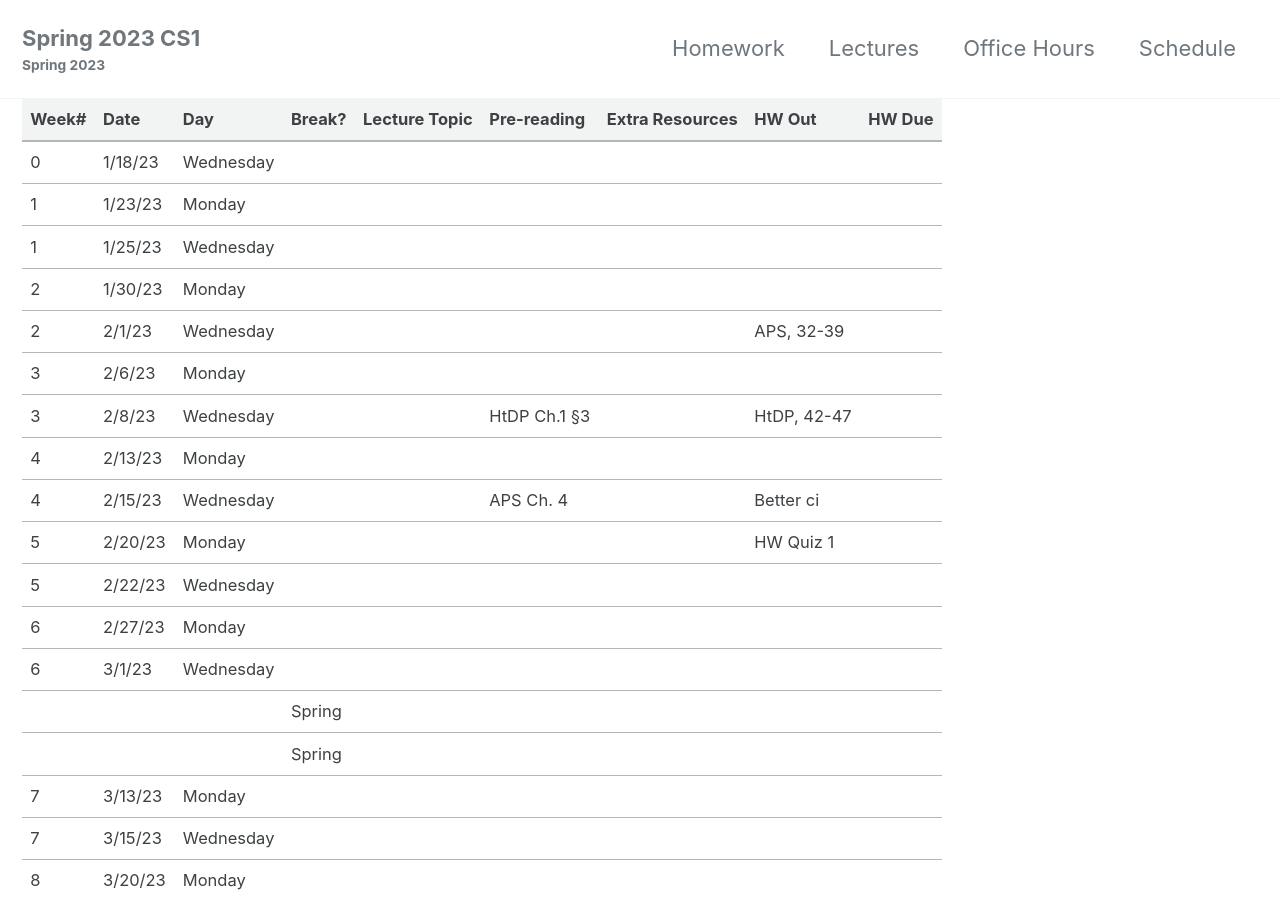
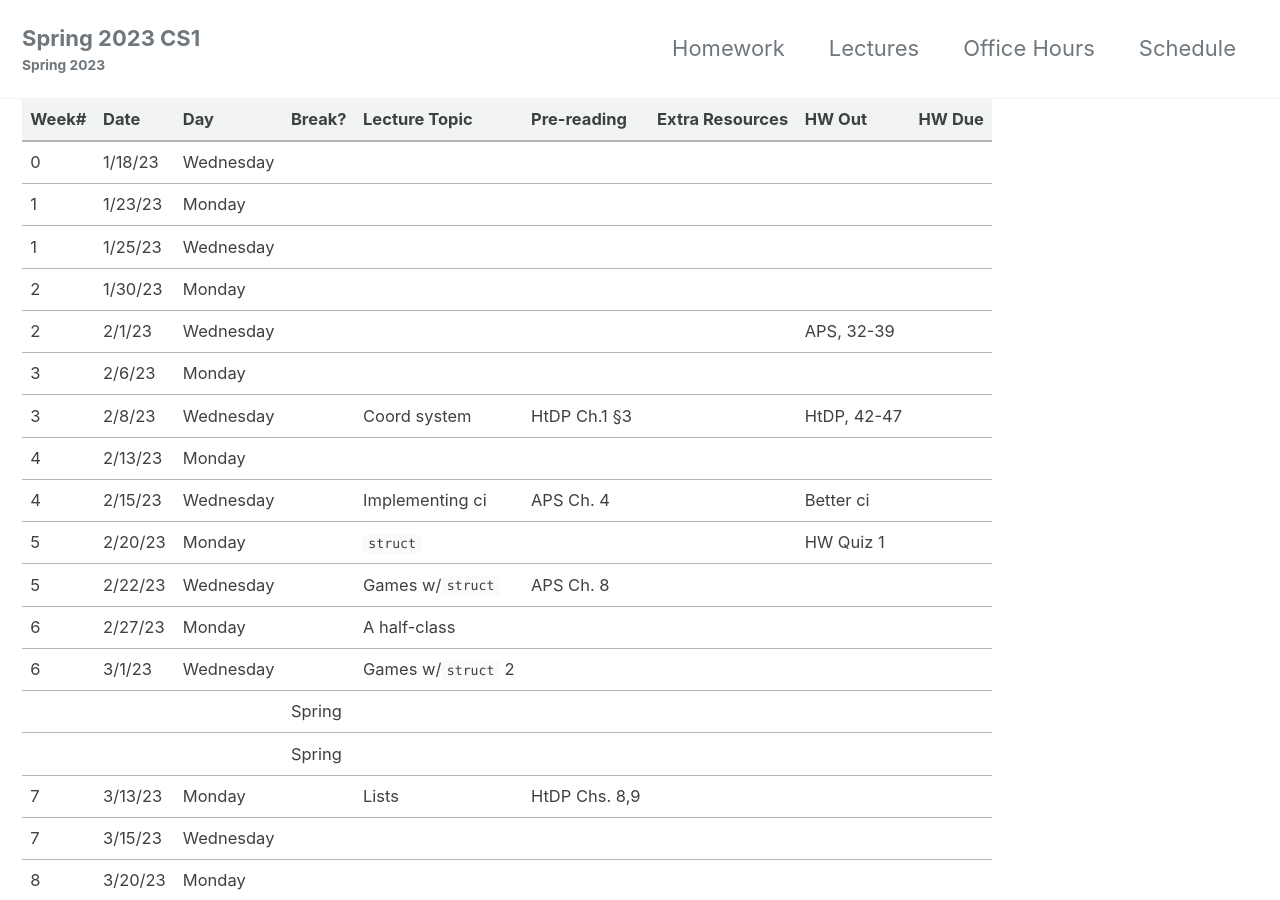
Before and after one commit to jasonhemann/25SP-CS1114, a Jekyll site: the page built from schedule.md, in a window 1280 px wide and 900 px high. Built offline with Jekyll 4.4.1, drawn with Linux system fonts in a browser that asks for light colours; cached includes are drawn as plain includes.

Commit message:
Adjusting schedule and spelling

```diff
--- a/schedule.md
+++ b/schedule.md
@@ -4,59 +4,59 @@ layout: splash
 classes: wide
 ---
 
-|-------|---------|-----------|--------|---------------|--------------|-----------------|-------------|--------|
-| Week# | Date    | Day       | Break? | Lecture Topic | Pre-reading  | Extra Resources | HW Out      | HW Due |
-|-------|---------|-----------|--------|---------------|--------------|-----------------|-------------|--------|
-| 0     | 1/18/23 | Wednesday |        |               |              |                 |             |        |
-|-------|---------|-----------|--------|---------------|--------------|-----------------|-------------|--------|
-| 1     | 1/23/23 | Monday    |        |               |              |                 |             |        |
-| 1     | 1/25/23 | Wednesday |        |               |              |                 |             |        |
-|-------|---------|-----------|--------|---------------|--------------|-----------------|-------------|--------|
-| 2     | 1/30/23 | Monday    |        |               |              |                 |             |        |
-| 2     | 2/1/23  | Wednesday |        |               |              |                 | APS, 32-39  |        |
-|-------|---------|-----------|--------|---------------|--------------|-----------------|-------------|--------|
-| 3     | 2/6/23  | Monday    |        |               |              |                 |             |        |
-| 3     | 2/8/23  | Wednesday |        |               | HtDP Ch.1 §3 |                 | HtDP, 42-47 |        |
-|-------|---------|-----------|--------|---------------|--------------|-----------------|-------------|--------|
-| 4     | 2/13/23 | Monday    |        |               |              |                 |             |        |
-| 4     | 2/15/23 | Wednesday |        |               | APS  Ch. 4   |                 | Better ci   |        |
-|-------|---------|-----------|--------|---------------|--------------|-----------------|-------------|--------|
-| 5     | 2/20/23 | Monday    |        |               |              |                 | HW Quiz 1   |        |
-| 5     | 2/22/23 | Wednesday |        |               |              |                 |             |        |
-|-------|---------|-----------|--------|---------------|--------------|-----------------|-------------|--------|
-| 6     | 2/27/23 | Monday    |        |               |              |                 |             |        |
-| 6     | 3/1/23  | Wednesday |        |               |              |                 |             |        |
-|-------|---------|-----------|--------|---------------|--------------|-----------------|-------------|--------|
-|       |         |           | Spring |               |              |                 |             |        |
-|       |         |           | Spring |               |              |                 |             |        |
-|-------|---------|-----------|--------|---------------|--------------|-----------------|-------------|--------|
-| 7     | 3/13/23 | Monday    |        |               |              |                 |             |        |
-| 7     | 3/15/23 | Wednesday |        |               |              |                 |             |        |
-|-------|---------|-----------|--------|---------------|--------------|-----------------|-------------|--------|
-| 8     | 3/20/23 | Monday    |        |               |              |                 |             |        |
-| 8     | 3/22/23 | Wednesday |        |               |              |                 |             |        |
-|-------|---------|-----------|--------|---------------|--------------|-----------------|-------------|--------|
-| 9     | 3/27/23 | Monday    |        |               |              |                 |             |        |
-| 9     | 3/29/23 | Wednesday |        |               |              |                 |             |        |
-|-------|---------|-----------|--------|---------------|--------------|-----------------|-------------|--------|
-| 10    | 4/3/23  | Monday    |        |               |              |                 |             |        |
-| 10    | 4/5/23  | Wednesday |        |               |              |                 |             |        |
-|-------|---------|-----------|--------|---------------|--------------|-----------------|-------------|--------|
-| 11    | 4/10/23 | Monday    |        |               |              |                 |             |        |
-| 11    | 4/12/23 | Wednesday |        |               |              |                 |             |        |
-|-------|---------|-----------|--------|---------------|--------------|-----------------|-------------|--------|
-| 12    | 4/17/23 | Monday    |        |               |              |                 |             |        |
-| 12    | 4/19/23 | Wednesday |        |               |              |                 |             |        |
-|-------|---------|-----------|--------|---------------|--------------|-----------------|-------------|--------|
-| 13    | 4/24/23 | Monday    |        |               |              |                 |             |        |
-| 13    | 4/26/23 | Wednesday |        |               |              |                 |             |        |
-|-------|---------|-----------|--------|---------------|--------------|-----------------|-------------|--------|
-| 14    | 5/1/23  | Monday    |        |               |              |                 |             |        |
-| 14    | 5/3/23  | Wednesday |        |               |              |                 |             |        |
-|-------|---------|-----------|--------|---------------|--------------|-----------------|-------------|--------|
-| 15    | 5/8/23  | Monday    |        |               |              |                 |             |        |
-|       | 5/10/23 | Wednesday |        |               |              |                 |             |        |
-|       | 5/15/23 | Monday    |        |               |              |                 |             |        |
-|       | 5/17/23 | Wednesday |        |               |              |                 |             |        |
+|-------|---------|-----------|--------|--------------------|---------------|-----------------|-------------|--------|
+| Week# | Date    | Day       | Break? | Lecture Topic      | Pre-reading   | Extra Resources | HW Out      | HW Due |
+|-------|---------|-----------|--------|--------------------|---------------|-----------------|-------------|--------|
+| 0     | 1/18/23 | Wednesday |        |                    |               |                 |             |        |
+|-------|---------|-----------|--------|--------------------|---------------|-----------------|-------------|--------|
+| 1     | 1/23/23 | Monday    |        |                    |               |                 |             |        |
+| 1     | 1/25/23 | Wednesday |        |                    |               |                 |             |        |
+|-------|---------|-----------|--------|--------------------|---------------|-----------------|-------------|--------|
+| 2     | 1/30/23 | Monday    |        |                    |               |                 |             |        |
+| 2     | 2/1/23  | Wednesday |        |                    |               |                 | APS, 32-39  |        |
+|-------|---------|-----------|--------|--------------------|---------------|-----------------|-------------|--------|
+| 3     | 2/6/23  | Monday    |        |                    |               |                 |             |        |
+| 3     | 2/8/23  | Wednesday |        | Coord system       | HtDP Ch.1 §3  |                 | HtDP, 42-47 |        |
+|-------|---------|-----------|--------|--------------------|---------------|-----------------|-------------|--------|
+| 4     | 2/13/23 | Monday    |        |                    |               |                 |             |        |
+| 4     | 2/15/23 | Wednesday |        | Implementing ci    | APS Ch. 4     |                 | Better ci   |        |
+|-------|---------|-----------|--------|--------------------|---------------|-----------------|-------------|--------|
+| 5     | 2/20/23 | Monday    |        | `struct`           |               |                 | HW Quiz 1   |        |
+| 5     | 2/22/23 | Wednesday |        | Games w/`struct`   | APS Ch. 8     |                 |             |        |
+|-------|---------|-----------|--------|--------------------|---------------|-----------------|-------------|--------|
+| 6     | 2/27/23 | Monday    |        | A half-class       |               |                 |             |        |
+| 6     | 3/1/23  | Wednesday |        | Games w/`struct` 2 |               |                 |             |        |
+|-------|---------|-----------|--------|--------------------|---------------|-----------------|-------------|--------|
+|       |         |           | Spring |                    |               |                 |             |        |
+|       |         |           | Spring |                    |               |                 |             |        |
+|-------|---------|-----------|--------|--------------------|---------------|-----------------|-------------|--------|
+| 7     | 3/13/23 | Monday    |        | Lists              | HtDP Chs. 8,9 |                 |             |        |
+| 7     | 3/15/23 | Wednesday |        |                    |               |                 |             |        |
+|-------|---------|-----------|--------|--------------------|---------------|-----------------|-------------|--------|
+| 8     | 3/20/23 | Monday    |        |                    |               |                 |             |        |
+| 8     | 3/22/23 | Wednesday |        |                    |               |                 |             |        |
+|-------|---------|-----------|--------|--------------------|---------------|-----------------|-------------|--------|
+| 9     | 3/27/23 | Monday    |        |                    |               |                 |             |        |
+| 9     | 3/29/23 | Wednesday |        |                    |               |                 |             |        |
+|-------|---------|-----------|--------|--------------------|---------------|-----------------|-------------|--------|
+| 10    | 4/3/23  | Monday    |        |                    |               |                 |             |        |
+| 10    | 4/5/23  | Wednesday |        |                    |               |                 |             |        |
+|-------|---------|-----------|--------|--------------------|---------------|-----------------|-------------|--------|
+| 11    | 4/10/23 | Monday    |        |                    |               |                 |             |        |
+| 11    | 4/12/23 | Wednesday |        |                    |               |                 |             |        |
+|-------|---------|-----------|--------|--------------------|---------------|-----------------|-------------|--------|
+| 12    | 4/17/23 | Monday    |        |                    |               |                 |             |        |
+| 12    | 4/19/23 | Wednesday |        |                    |               |                 |             |        |
+|-------|---------|-----------|--------|--------------------|---------------|-----------------|-------------|--------|
+| 13    | 4/24/23 | Monday    |        |                    |               |                 |             |        |
+| 13    | 4/26/23 | Wednesday |        |                    |               |                 |             |        |
+|-------|---------|-----------|--------|--------------------|---------------|-----------------|-------------|--------|
+| 14    | 5/1/23  | Monday    |        |                    |               |                 |             |        |
+| 14    | 5/3/23  | Wednesday |        |                    |               |                 |             |        |
+|-------|---------|-----------|--------|--------------------|---------------|-----------------|-------------|--------|
+| 15    | 5/8/23  | Monday    |        |                    |               |                 |             |        |
+|       | 5/10/23 | Wednesday |        |                    |               |                 |             |        |
+|       | 5/15/23 | Monday    |        |                    |               |                 |             |        |
+|       | 5/17/23 | Wednesday |        |                    |               |                 |             |        |
 
 <!-- <img src="https://imgs.xkcd.com/comics/x.png"> -->
```
Also changed, not shown: enrichment.md (+6 -3 lines).
